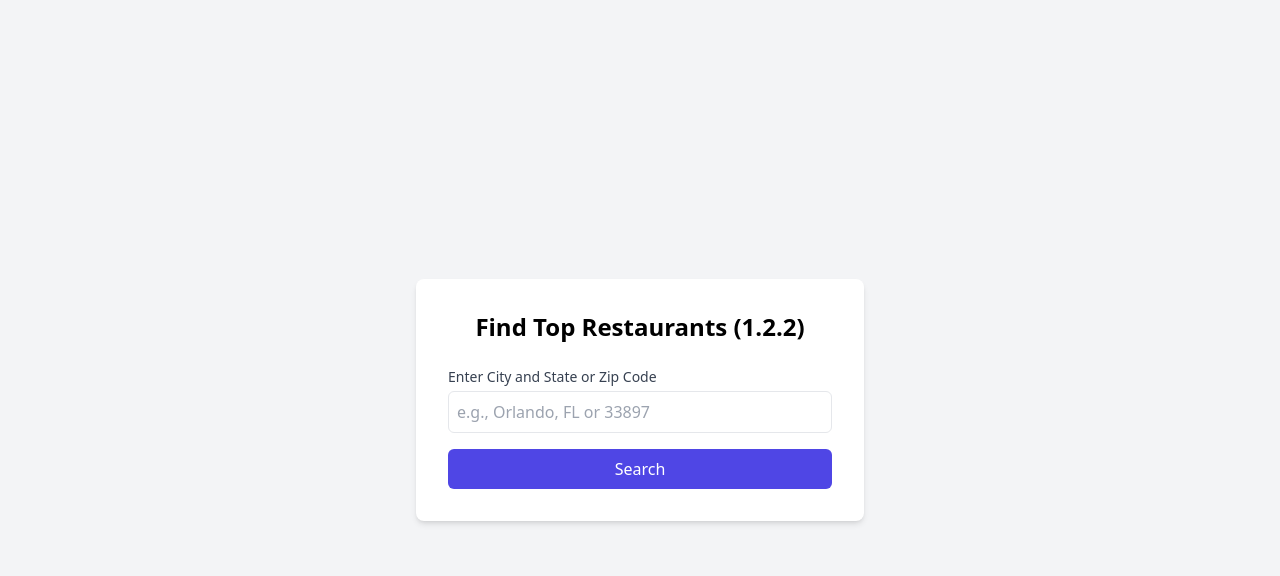
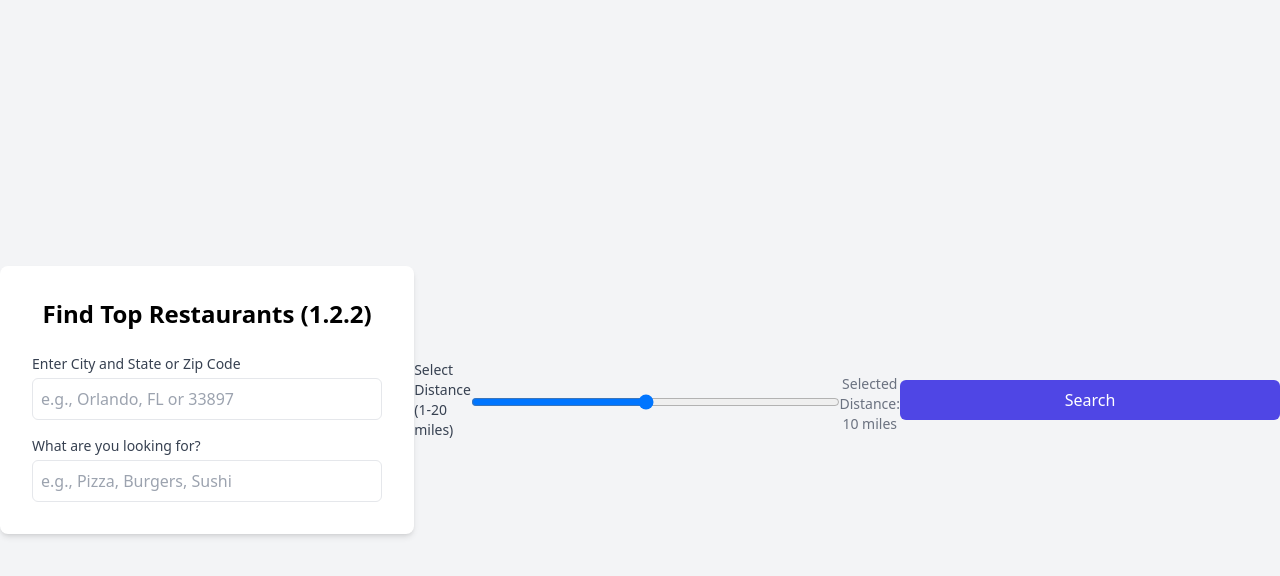
Before and after one commit to JonnySchipper/restaurant-finder, a Flask app: page / in a window 1280 px wide. Shown: the top 576 px of the page. Run offline with Flask 3, Linux system fonts and the light colour scheme; some libraries are stand-ins or nearby versions.

Commit message:
Add search type and radius

```diff
--- a/app.py
+++ b/app.py
@@ -26,7 +26,12 @@ def calculate_score(rating: float, review_count: int) -> float:
 def index():
     if request.method == 'POST':
         zipcode = request.form['zipcode']
+        searchquery = request.form.get('searchquery', 'restaurant')  # Default to 'restaurant' if not provided
+        radius = request.form.get('radius', 4.35)  # Default to 4.35 miles (~7000 meters) if not provided
         try:
+            # Convert radius to meters (1 mile = 1609.34 meters)
+            radius = int(float(radius) * 1609.34)
+
             # Convert zip code to coordinates
             location = geolocator.geocode(f"{zipcode}, USA")
             if not location:
@@ -34,11 +39,11 @@ def index():
 
             lat, lng = location.latitude, location.longitude
 
-            # Search for restaurants
+            # Search for places based on query
             places_result = gmaps.places_nearby(
                 location=(lat, lng),
-                radius=7000,  # 7km radius
-                type='restaurant'
+                radius=radius,  # Use the user-provided radius
+                keyword=searchquery  # Use the search query
             )
 
             restaurants = []
@@ -67,7 +72,7 @@ def index():
             # Sort by score (descending)
             restaurants.sort(key=lambda x: x['weighted_score'], reverse=True)
 
-            return render_template('results.html', restaurants=restaurants, zipcode=zipcode)
+            return render_template('results.html', restaurants=restaurants, zipcode=zipcode, searchquery=searchquery, radius=radius)
 
         except Exception as e:
             return render_template('index.html', error=str(e))
--- a/templates/index.html
+++ b/templates/index.html
@@ -14,11 +14,27 @@
                 <label for="zipcode" class="block text-sm font-medium text-gray-700">Enter City and State or Zip Code</label>
                 <input type="text" name="zipcode" id="zipcode" class="mt-1 p-2 w-full border rounded-md focus:ring-indigo-500 focus:border-indigo-500" placeholder="e.g., Orlando, FL or 33897" required>
             </div>
+            <div class="mb-4"></div>
+                <label for="searchQuery" class="block text-sm font-medium text-gray-700">What are you looking for?</label>
+                <input type="text" name="searchQuery" id="searchQuery" class="mt-1 p-2 w-full border rounded-md focus:ring-indigo-500 focus:border-indigo-500" placeholder="e.g., Pizza, Burgers, Sushi" required>
+            </div>
+            <div class="mb-4"></div>
+                <label for="distance" class="block text-sm font-medium text-gray-700">Select Distance (1-20 miles)</label>
+                <input type="range" name="distance" id="distance" min="1" max="20" value="10" class="w-full mt-1">
+                <p class="text-sm text-gray-500 mt-2 text-center">Selected Distance: <span id="distanceValue">10</span> miles</p>
+            </div>
             <button type="submit" class="w-full bg-indigo-600 text-white p-2 rounded-md hover:bg-indigo-700">Search</button>
         </form>
         {% if error %}
             <p class="mt-4 text-red-500 text-center">{{ error }}</p>
         {% endif %}
     </div>
+    <script>
+        const distanceInput = document.getElementById('distance');
+        const distanceValue = document.getElementById('distanceValue');
+        distanceInput.addEventListener('input', () => {
+            distanceValue.textContent = distanceInput.value;
+        });
+    </script>
 </body>
 </html>
```
